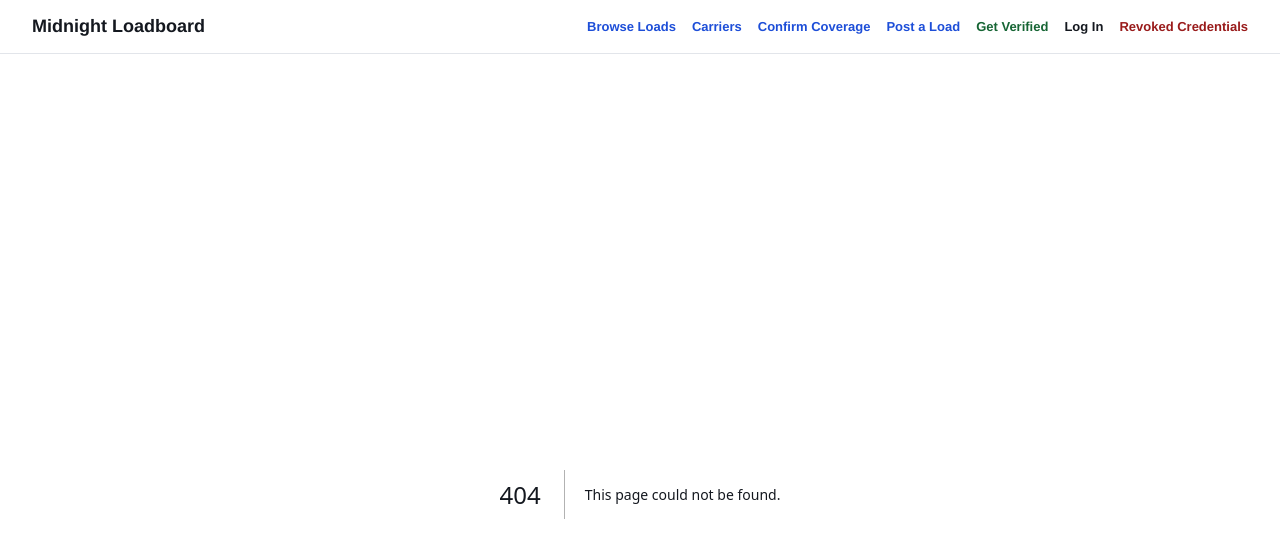
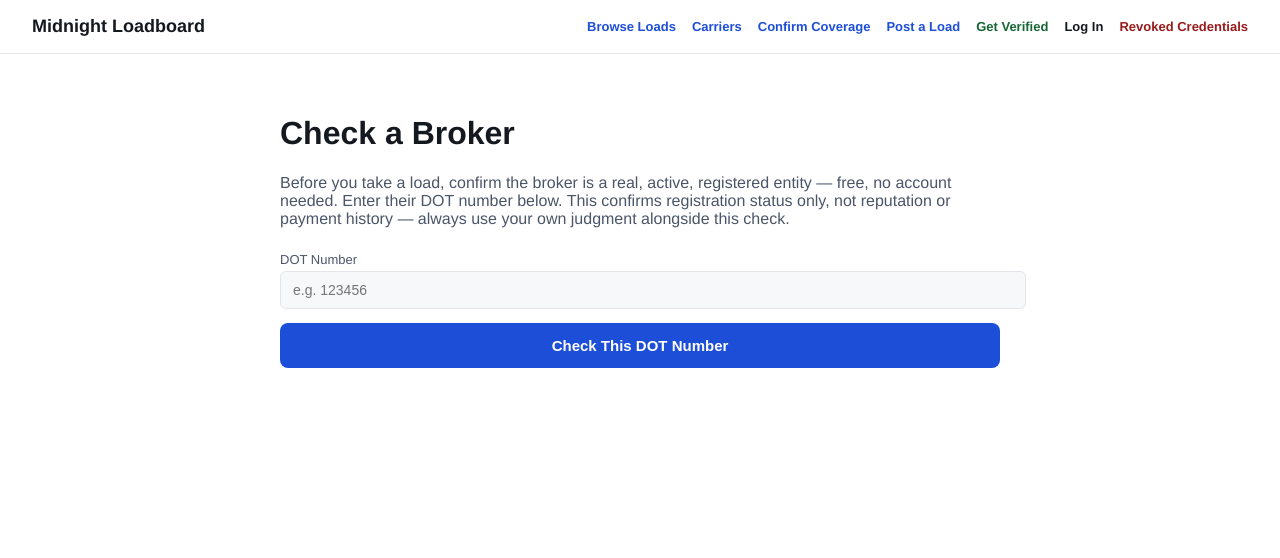
Before and after one commit to Robariano/midnight-loadboard-app, a Next.js app: page /check-broker in a window 1280 px wide. Before the commit this address had no page. Shown: the top 558 px of the page. Built offline with nearby package versions, Linux system fonts and the light colour scheme.

Commit message:
Add CheckBroker component for DOT number verification
This component allows users to check the registration status of a broker by entering a DOT number. It handles API requests and displays the results, including any errors encountered.

```diff
--- /dev/null
+++ b/app/check-broker/page.js
@@ -0,0 +1,122 @@
+"use client";
+import { useState } from "react";
+
+const inputStyle = {
+    width: "100%",
+    padding: "10px 12px",
+    marginBottom: 14,
+    background: "#f7f8fa",
+    border: "1px solid #e2e5ea",
+    borderRadius: 6,
+    color: "#14181f",
+    fontSize: 14,
+};
+
+export default function CheckBroker() {
+    const [dotNumber, setDotNumber] = useState("");
+    const [status, setStatus] = useState(null);
+    const [snapshot, setSnapshot] = useState(null);
+    const [error, setError] = useState(null);
+
+  async function handleCheck(e) {
+        e.preventDefault();
+        setStatus("checking");
+        setError(null);
+        setSnapshot(null);
+        const res = await fetch("/api/check-broker", {
+                method: "POST",
+                headers: { "Content-Type": "application/json" },
+                body: JSON.stringify({ dot_number: dotNumber }),
+        });
+        const data = await res.json().catch(() => ({}));
+        if (res.ok) {
+                setSnapshot(data.snapshot);
+                setStatus("done");
+        } else {
+                setError(data.error || "Something went wrong.");
+                setStatus("error");
+        }
+  }
+
+  return (
+        <div>
+          <h1 style={{ color: "#14181f" }}>Check a Broker</h1>
+      <p style={{ color: "#4b5568", marginBottom: 24 }}>
+        Before you take a load, confirm the broker is a real, active, registered entity — free, no
+        account needed. Enter their DOT number below. This confirms registration status only, not
+        reputation or payment history — always use your own judgment alongside this check.
+      </p>
+
+      <form onSubmit={handleCheck}>
+        <label style={{ display: "block", fontSize: 13, color: "#4b5568", marginBottom: 4 }}>
+          DOT Number
+        </label>
+        <input
+          style={inputStyle}
+          type="text"
+          value={dotNumber}
+          onChange={(e) => setDotNumber(e.target.value)}
+          placeholder="e.g. 123456"
+        />
+        <button type="submit" disabled={status === "checking"} style={{
+          width: "100%", padding: "14px", background: "#1d4ed8", color: "#fff",
+          border: "none", borderRadius: 8, fontWeight: 700, fontSize: 15, cursor: "pointer",
+        }}>
+          {status === "checking" ? "Checking..." : "Check This DOT Number"}
+        </button>
+      </form>
+
+      {error && <p style={{ color: "#991b1b", marginTop: 16 }}>{error}</p>}
+
+      {snapshot && (
+        <div style={{
+          marginTop: 20, background: "#f7f8fa", border: "1px solid #e2e5ea",
+          borderRadius: 10, padding: "16px 18px",
+        }}>
+          <p style={{ fontWeight: 700, fontSize: 16, margin: "0 0 4px", color: "#14181f" }}>
+            {snapshot.legalName || "Name not on file"}
+          </p>
+          {snapshot.dbaName && (
+            <p style={{ fontSize: 13, color: "#4b5568", margin: "0 0 10px" }}>DBA: {snapshot.dbaName}</p>
+          )}
+
+          <p style={{ margin: "6px 0", fontSize: 14 }}>
+            <strong>Allowed to operate:</strong>{" "}
+            <span style={{ color: snapshot.allowToOperate ? "#166534" : "#991b1b" }}>
+              {snapshot.allowToOperate ? "Yes" : "No"}
+            </span>
+          </p>
+          <p style={{ margin: "6px 0", fontSize: 14 }}>
+            <strong>Out of service:</strong>{" "}
+            <span style={{ color: snapshot.outOfService ? "#991b1b" : "#166534" }}>
+              {snapshot.outOfService ? `Yes (${snapshot.outOfServiceDate || "date unknown"})` : "No"}
+            </span>
+          </p>
+          {snapshot.authorities?.length > 0 && (
+            <div style={{ marginTop: 10 }}>
+              <strong style={{ fontSize: 14 }}>Authority on file:</strong>
+              <ul style={{ margin: "4px 0 0", paddingLeft: 20 }}>
+                {snapshot.authorities.map((a, i) => (
+                  <li key={i} style={{ fontSize: 13, color: "#4b5568" }}>
+                    {a.type || "Unknown type"} — {a.status || "Unknown status"}
+                  </li>
+                ))}
+              </ul>
+            </div>
+          )}
+          {snapshot.address && (
+            <p style={{ margin: "10px 0 0", fontSize: 13, color: "#4b5568" }}>{snapshot.address}</p>
+          )}
+
+          <p style={{ marginTop: 14, fontSize: 12, color: "#888" }}>
+            Pulled live from FMCSA's public records. This confirms the entity is registered and
+            its authority status — it does not confirm reputation, payment history, or that
+            you're speaking to a legitimate representative of this company. Always verify
+            independently (call their listed number, check their bond directly) before trusting
+            a load.
+          </p>
+        </div>
+      )}
+    </div>
+  );
+}
```
